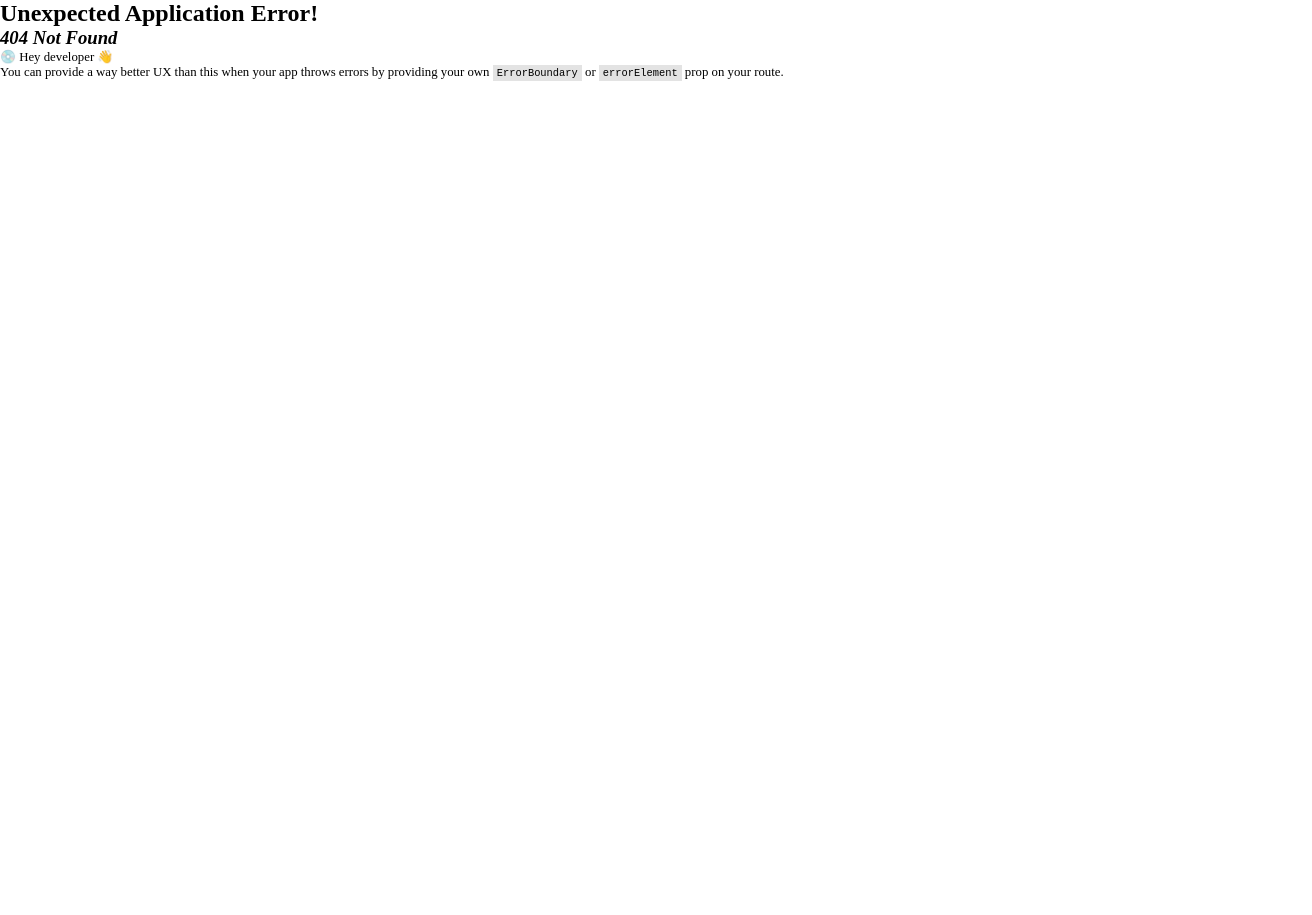
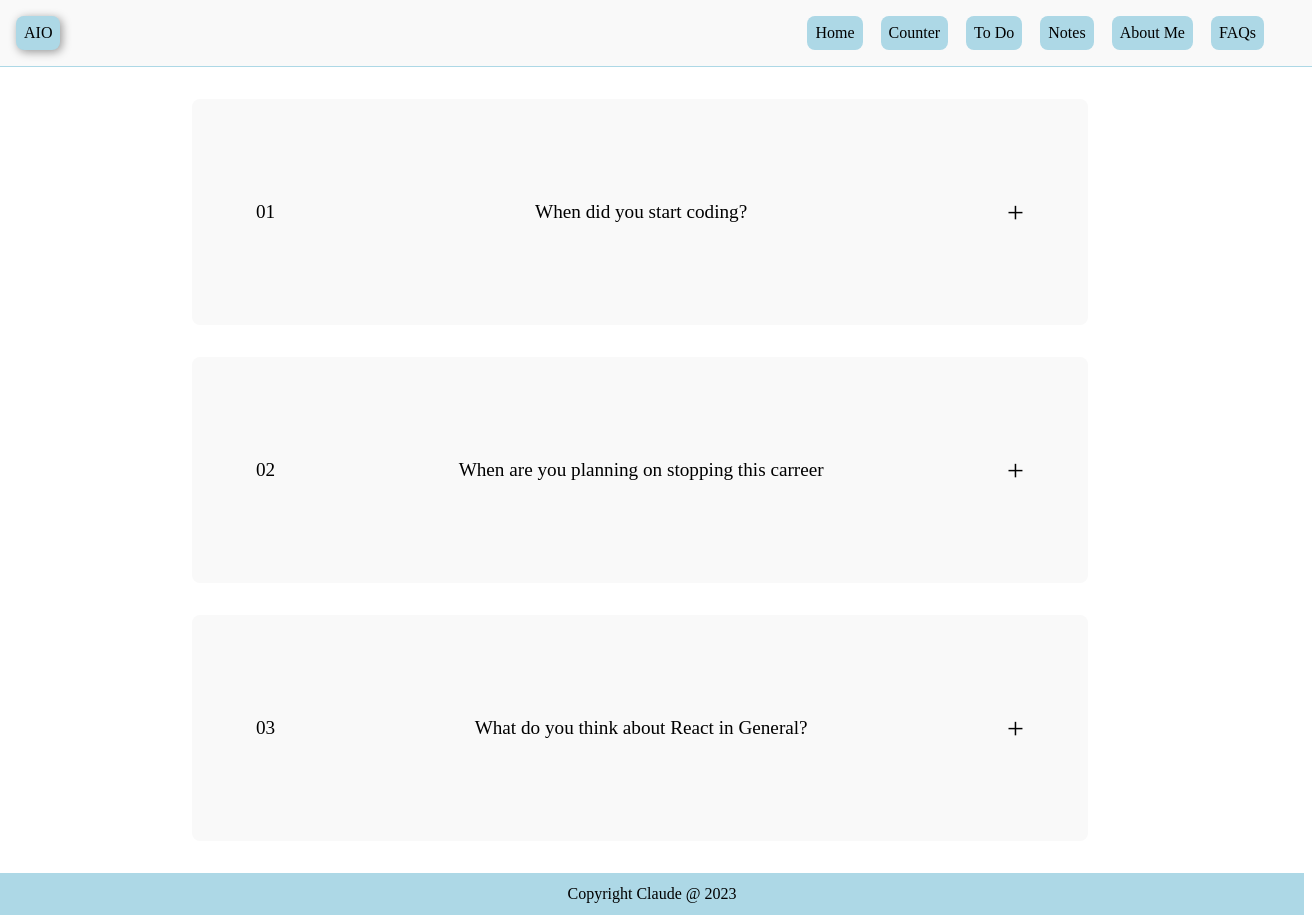
Before and after one commit to ishimweClaude12/IOA, a React (Create React App) app: page /faq in a window 1280 px wide. Before the commit this address had no page. Shown: the whole page, 1312 px wide, since content can reach past the window. Before the commit the page ends 800 px from the top, so only its background shows below. Built offline with nearby package versions, Linux system fonts and the light colour scheme.

Commit message:
ft: accordion for FAQ section

```diff
--- a/src/App.js
+++ b/src/App.js
@@ -1,4 +1,11 @@
 import React from "react";
+import {
+  createBrowserRouter,
+  createRoutesFromElements,
+  Route,
+  RouterProvider,
+} from "react-router-dom";
+
 import Header from "./components/Header/Header";
 import Footer from "./components/Footer/Footer";
 import Main from "./components/Main/Main";
@@ -11,12 +18,7 @@ import Keeper from "./components/Keeper/Keeper";
 //          Pages
 import Home from "./pages/home";
 import CounterPage from "./pages/counterPage";
-import {
-  createBrowserRouter,
-  createRoutesFromElements,
-  Route,
-  RouterProvider,
-} from "react-router-dom";
+import Faq from "./pages/faq";
 
 //          Layouts
 import RootLayout from "./layouts/rootLayout";
@@ -33,6 +35,7 @@ function App() {
         <Route path="to-do" element={<ToDo />}></Route>
         <Route path="notes" element={<Keeper />}></Route>
         <Route path="about-me" element={<ImageCard />}></Route>
+        <Route path="faq" element={<Faq />}></Route>
       </Route>
     )
   );
--- /dev/null
+++ b/src/components/Accordion/Accordion.jsx
@@ -0,0 +1,25 @@
+import styles from "./accordion.module.css";
+
+import React, { useState } from "react";
+
+export default function Accordion({ num, title, content }) {
+  const [isOpen, setIsOpen] = useState(false);
+  return (
+    <div
+      className={styles.container}
+      onClick={() => setIsOpen((prev) => !prev)}
+      style={{ borderTop: `${isOpen ? "4px solid lightblue" : ""}` }}
+    >
+      <div
+        className={styles.top}
+        style={{ color: `${isOpen ? "lightblue" : ""}` }}
+      >
+        <p className={styles.number}>{num}</p>
+        <p className={styles.title}>{title}</p>
+        <p className={styles.sign}>{isOpen ? "-" : "+"}</p>
+      </div>
+
+      {isOpen && <p className={styles.content}>{content}</p>}
+    </div>
+  );
+}
--- /dev/null
+++ b/src/components/Accordion/accordion.module.css
@@ -0,0 +1,20 @@
+.container {
+  width: 60%;
+  padding: 4rem;
+  font-size: 24px;
+  background-color: #f9f9f9;
+  border-radius: 8px;
+  margin: 2rem auto;
+}
+.top {
+  display: flex;
+  justify-content: space-between;
+  align-items: center;
+  margin: 2rem auto;
+}
+.sign {
+  font-size: 30px;
+}
+.content {
+  padding: 2rem;
+}
--- a/src/components/Nav/Nav.jsx
+++ b/src/components/Nav/Nav.jsx
@@ -22,6 +22,9 @@ const Nav = () => {
           <NavLink className={styles.li} to="/about-me">
             About Me
           </NavLink>
+          <NavLink className={styles.li} to="/faq">
+            FAQs
+          </NavLink>
         </ul>
       </div>
     </div>
--- /dev/null
+++ b/src/pages/faq.js
@@ -0,0 +1,33 @@
+import React, { useState } from "react";
+import Accordion from "../components/Accordion/Accordion";
+
+const faqs = [
+  {
+    title: "When did you start coding?",
+    content:
+      "  Started when I was just a wee lad, in Highschool I had a lot of time onmy plate and lacked something to study besides learning some programming concepts. I was so enthused by the thing so much, even in my free time...",
+  },
+  {
+    title: "When are you planning on stopping this carreer",
+    content: "Never have I ever dreamt of stopping learning this s**t",
+  },
+  {
+    title: "What do you think about React in General?",
+    content: "React is a Game Changer for web developers.",
+  },
+];
+
+export default function Faq() {
+  return (
+    <div>
+      {faqs.map((el, i) => (
+        <Accordion
+          key={i}
+          content={el.content}
+          num={i < 9 ? `0${i + 1}` : i + 1}
+          title={el.title}
+        />
+      ))}
+    </div>
+  );
+}
```
Also changed, not shown: 1 other file (tests, documents, lock files or other folders).
